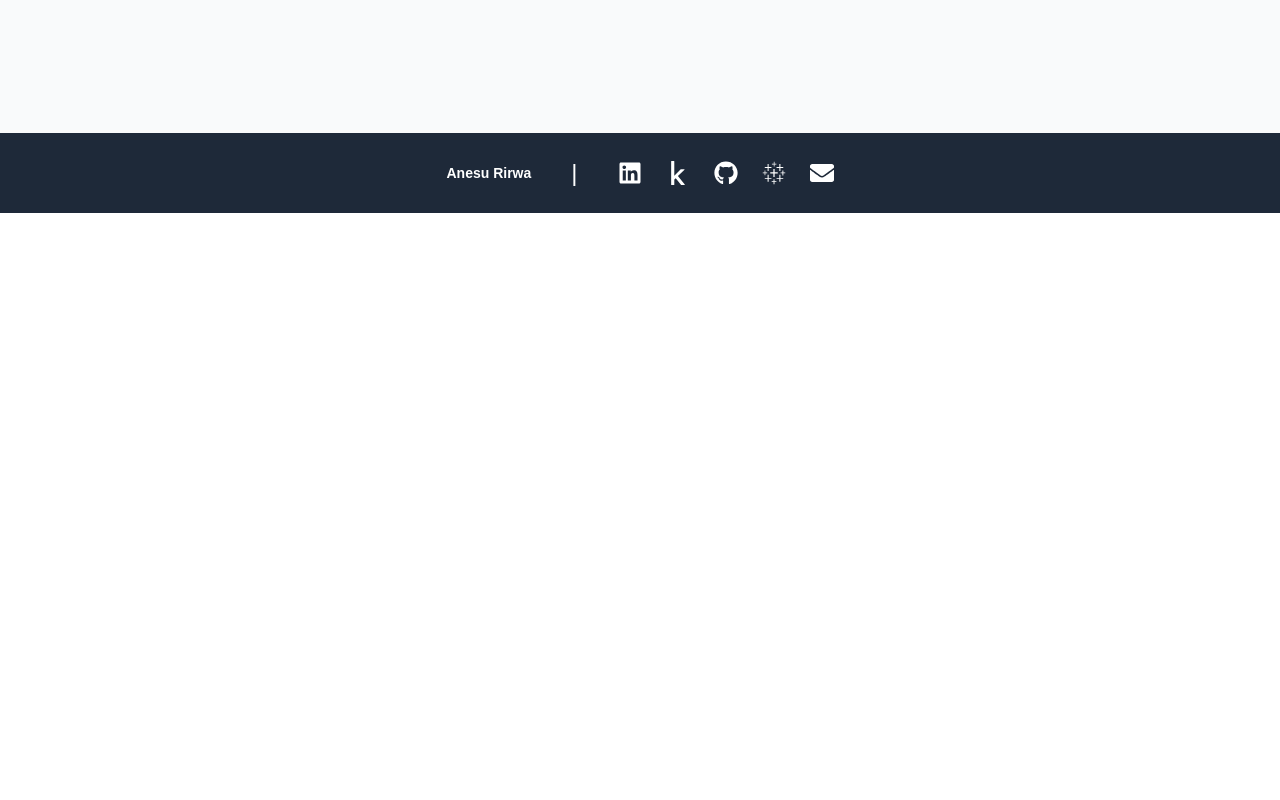
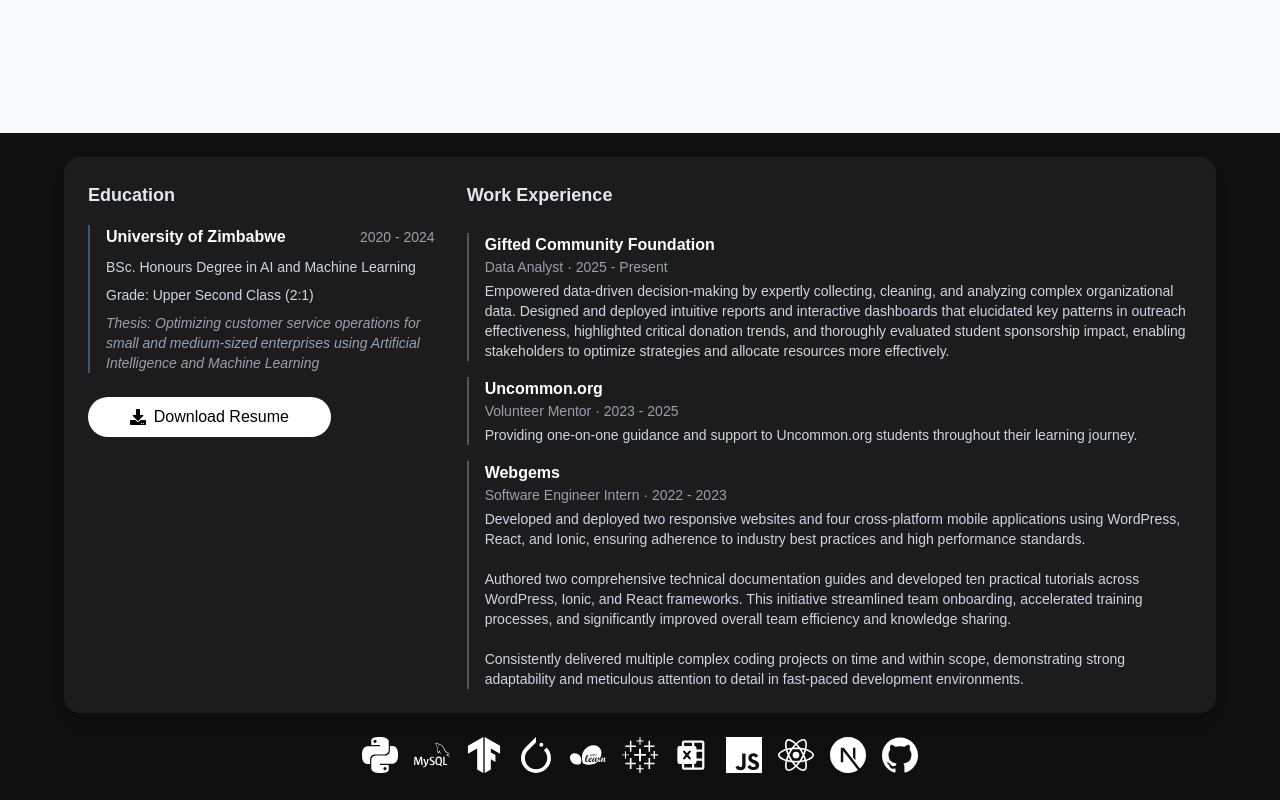
Before and after one commit to anesu-rirwa/my-portfolio, a Next.js app in the folder code/: page / in a window 1280 px wide. Shown: the part 580-1380 px from the top of the page. Before the commit the page ends 800 px from the top, so only its background shows below. Built offline with nearby package versions, Linux system fonts and the light colour scheme.

Commit message:
Added the Experience and Education page

```diff
--- a/code/app/page.js
+++ b/code/app/page.js
@@ -1,10 +1,12 @@
 import Homepage from "@/components/HomePage/homepage";
+import Experience from "@/components/Experience/experience";
 
 export default function Home() {
 
   return (
     <div >
       <Homepage />
+      <Experience />
     </div>
   );
 }
--- /dev/null
+++ b/code/components/Experience/experience.js
@@ -0,0 +1,145 @@
+import React from 'react';
+import { FaLinkedin, FaGithub, FaDownload } from 'react-icons/fa';
+import { SiTensorflow, SiPython, SiReact, SiNextdotjs, SiGithub, SiPytorch, SiScikitlearn, SiPandas, SiMysql, SiTableau, SiJavascript } from 'react-icons/si';
+import { PiMicrosoftExcelLogoFill } from "react-icons/pi";
+import Link from 'next/link';
+
+const Experience = () => {
+  return (
+    <section className="min-h-screen bg-[#0f0f0f] text-white p-6 flex flex-col items-center">
+      <div className="w-full max-w-6xl grid grid-cols-1 md:grid-cols-3 gap-8 bg-[#1c1c1c] p-6 rounded-2xl shadow-lg">
+
+        {/* Left Panel */}
+        <div className="col-span-1 flex flex-col">
+          {/* Education Details */}
+          <div className="space-y-4">
+            <h3 className="text-lg font-semibold text-gray-200">Education</h3>
+
+              <div className="border-l-2 border-gray-600 pl-4 space-y-2">
+                <div className='flex flex-row justify-between items-center'>
+                  <h4 className="font-semibold">University of Zimbabwe</h4>
+                  <p className="text-sm text-gray-400">2020 - 2024</p>
+                </div>
+
+                <p className="text-sm text-gray-300 mt-1">BSc. Honours Degree in AI and Machine Learning</p>
+
+                <p className="text-sm text-gray-300">Grade: Upper Second Class (2:1)</p>
+
+                <p className="text-sm text-gray-400 italic">Thesis: Optimizing customer service operations for small and medium-sized enterprises using
+                Artificial Intelligence and Machine Learning​</p>
+              </div>
+
+          </div>
+
+          {/* Download Resume */}
+          <Link
+            href="/resume.pdf"
+            className="mt-6 inline-flex items-center px-4 py-2 bg-white text-black rounded-full hover:bg-gray-200 transition w-[70%] justify-center"
+            download
+          >
+            <FaDownload className="mr-2" /> Download Resume
+          </Link>
+        </div>
+
+        {/* Right Panel */}
+        <div className="col-span-2 space-y-6">
+          <h3 className="text-lg font-semibold text-gray-200">Work Experience</h3>
+
+          <div className="space-y-4">
+            {[
+              {
+                company: 'Gifted Community Foundation',
+                role: 'Data Analyst',
+                period: '2025 - Present',
+                description: `Empowered data-driven decision-making by expertly collecting, cleaning, and analyzing complex organizational data. Designed and deployed intuitive reports and interactive dashboards that elucidated key patterns in outreach effectiveness, highlighted critical donation trends, and thoroughly evaluated student sponsorship impact, enabling stakeholders to optimize strategies and allocate resources more effectively.`
+              },
+              {
+                company: 'Uncommon.org',
+                role: 'Volunteer Mentor',
+                period: '2023 - 2025',
+                description: `Providing one-on-one guidance and support to Uncommon.org students throughout their learning journey.`
+              },
+              {
+                company: 'Webgems',
+                role: 'Software Engineer Intern',
+                period: '2022 - 2023',
+                description: `Developed and deployed two responsive websites and four cross-platform mobile applications using WordPress, React, and Ionic, ensuring adherence to industry best practices and high performance standards.
+
+Authored two comprehensive technical documentation guides and developed ten practical tutorials across WordPress, Ionic, and React frameworks. This initiative streamlined team onboarding, accelerated training processes, and significantly improved overall team efficiency and knowledge sharing.
+
+Consistently delivered multiple complex coding projects on time and within scope, demonstrating strong adaptability and meticulous attention to detail in fast-paced development environments.`
+              },
+            ].map((job, index) => (
+              <div key={index} className="border-l-2 border-gray-600 pl-4">
+                <h4 className="font-semibold">{job.company}</h4>
+                <p className="text-sm text-gray-400">{job.role} · {job.period}</p>
+                <p className="text-sm text-gray-300 mt-1" style={{ whiteSpace: 'pre-wrap' }}>{job.description}</p>
+              </div>
+            ))}
+          </div>
+        </div>
+      </div>
+
+      {/* Stack */}
+      <div className="mt-6">
+        <div className="flex flex-wrap gap-4 text-2xl">
+          <div title="Python" className="hover:scale-110 transition-transform duration-200">
+            <SiPython className="text-2xl md:text-4xl mb-4" />
+          </div>
+
+          <div title="MySQL" className="hover:scale-110 transition-transform duration-200">
+            <SiMysql className="text-2xl md:text-4xl mb-4 " />
+          </div>
+
+          <div title="Tensorflow" className="hover:scale-110 transition-transform duration-200">
+            <SiTensorflow className="text-2xl md:text-4xl mb-4 " />
+          </div>
+
+          <div title="Pytorch" className="hover:scale-110 transition-transform duration-200">
+            <SiPytorch className="text-2xl md:text-4xl mb-4" />
+          </div>
+
+          <div title="Scikit Learn" className="hover:scale-110 transition-transform duration-200">
+            <SiScikitlearn className="text-2xl md:text-4xl mb-4" />
+          </div>
+
+          <div title="Tableau" className="hover:scale-110 transition-transform duration-200">
+            <SiTableau className="text-2xl md:text-4xl mb-4" />
+          </div>
+
+          <div title="Excel" className="hover:scale-110 transition-transform duration-200">
+            <PiMicrosoftExcelLogoFill className="text-2xl md:text-4xl mb-4" />
+          </div>
+
+          <div title="Javascript" className="hover:scale-110 transition-transform duration-200">
+            <SiJavascript className="text-2xl md:text-4xl mb-4" />
+          </div>
+
+          <div title="React" className="hover:scale-110 transition-transform duration-200">
+            <SiReact className="text-2xl md:text-4xl mb-4" />
+          </div>
+
+          <div title="Next.js" className="hover:scale-110 transition-transform duration-200">
+            <SiNextdotjs className="text-2xl md:text-4xl mb-4" />
+          </div>
+
+          <div title="Github" className="hover:scale-110 transition-transform duration-200">
+            <SiGithub className="text-2xl md:text-4xl mb-4" />
+          </div>
+        </div>
+      </div>
+    </section>
+  );
+};
+
+export default Experience;
+
+/*
+  <h2 className="text-xl font-semibold">Anesu Rirwa</h2>
+  <p className="text-sm text-gray-400 mb-4">AI / Machine Learning Engineer & Data Analyst</p>
+
+  <div className="flex mt-2 mb-8 space-x-4 text-lg">
+    <Link href="#"><FaLinkedin /></Link>
+    <Link href="#"><FaGithub /></Link>
+  </div>
+*/
--- a/code/components/Navbar/navbar.js
+++ b/code/components/Navbar/navbar.js
@@ -7,7 +7,7 @@
     const [isOpen, setIsOpen] = useState(false);
 
     return (
-        <nav className="relative bg-white shadow dark:bg-gray-800">
+        <nav className="relative shadow bg-gray-800">
             <div className="container px-6 py-4 mx-auto md:flex md:justify-between md:items-center lg:justify-center">
                 <div className="flex items-center justify-between lg:hidden">
 
```
